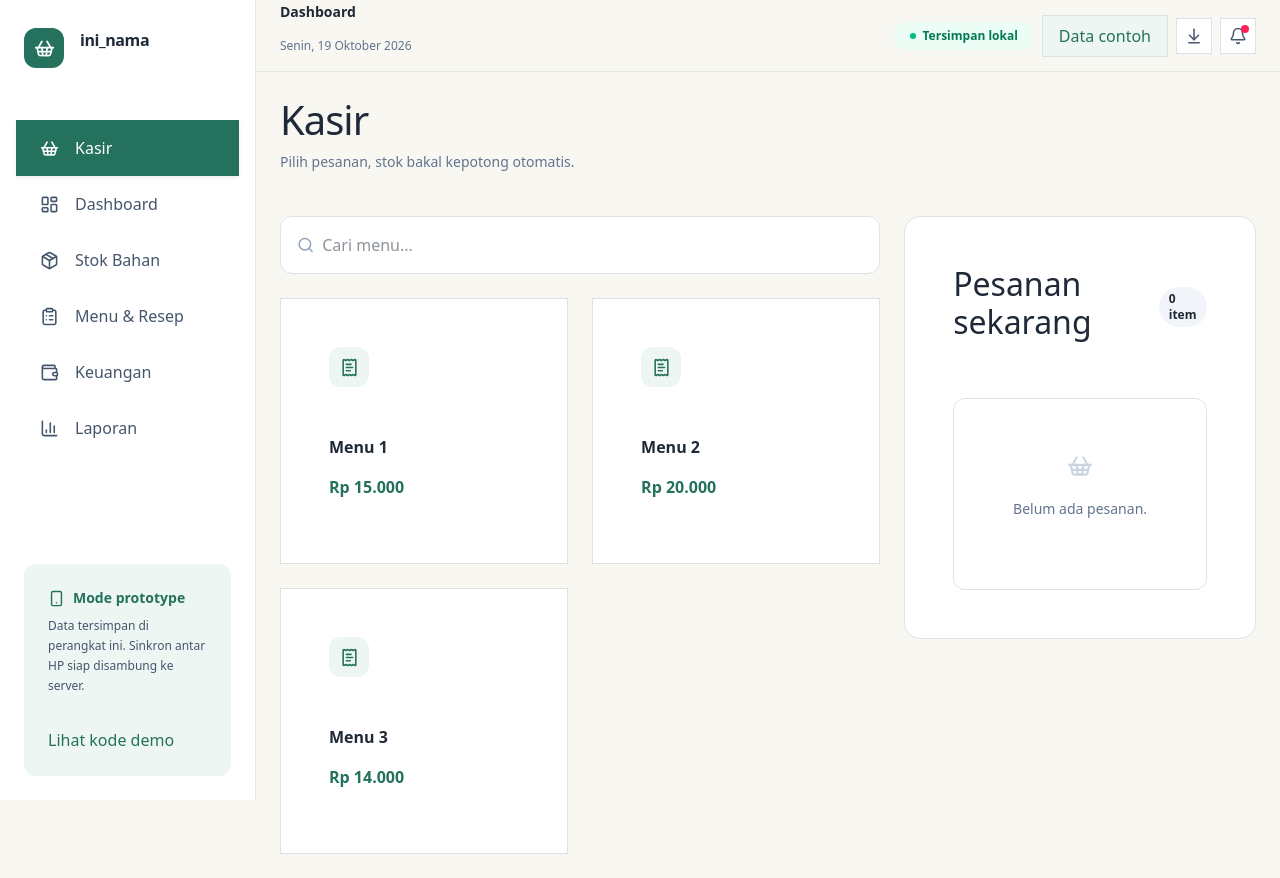
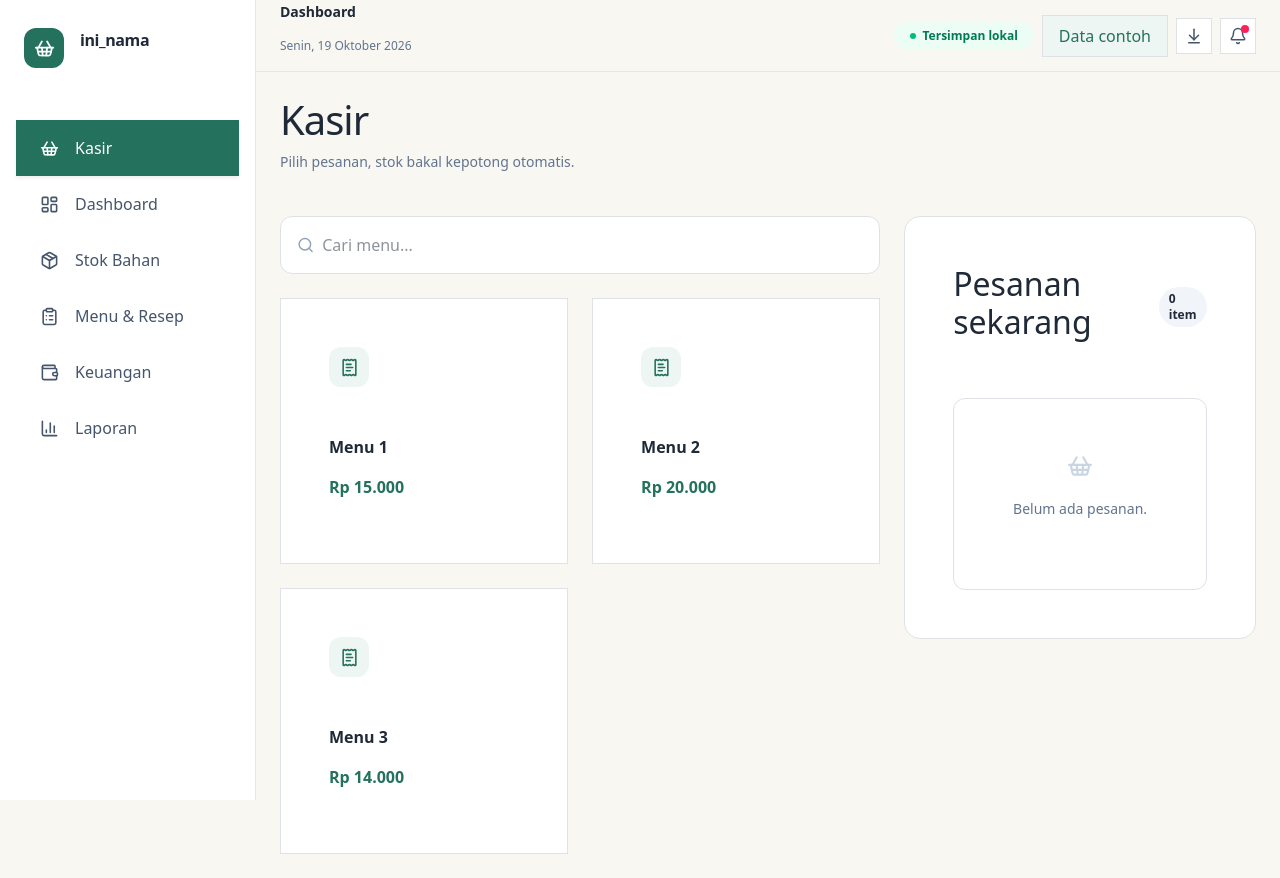
Before and after one commit to Loxurys/lomba, a React (Vite) app: page / in a window 1280 px wide. Built offline with nearby package versions, Linux system fonts and the light colour scheme.

Commit message:
chore: remove prototype panel

```diff
--- a/src/App.tsx
+++ b/src/App.tsx
@@ -8,7 +8,6 @@ import {
   Menu as MenuIcon,
   Package,
   ShoppingBasket,
-  Smartphone,
   Wallet,
 } from "lucide-react";
 import {
@@ -250,21 +249,6 @@ function App() {
             />
           ))}
         </nav>
-        <div className="mt-auto m-4 rounded-xl bg-[#edf6f2] p-4">
-          <div className="mb-2 flex items-center gap-2 text-sm font-semibold text-moss">
-            <Smartphone size={17} /> Mode prototype
-          </div>
-          <p className="text-xs leading-5 text-slate-600">
-            Data tersimpan di perangkat ini. Sinkron antar HP siap disambung ke
-            server.
-          </p>
-          <button
-            onClick={() => setNotice("Kode demo: 2908")}
-            className="mt-3 text-xs font-bold text-moss hover:underline"
-          >
-            Lihat kode demo
-          </button>
-        </div>
       </aside>
       <main className="lg:ml-64">
         <header className="no-print sticky top-0 z-20 flex h-18 items-center justify-between border-b border-line bg-[#f8f7f2]/95 px-4 backdrop-blur sm:px-8">
```
